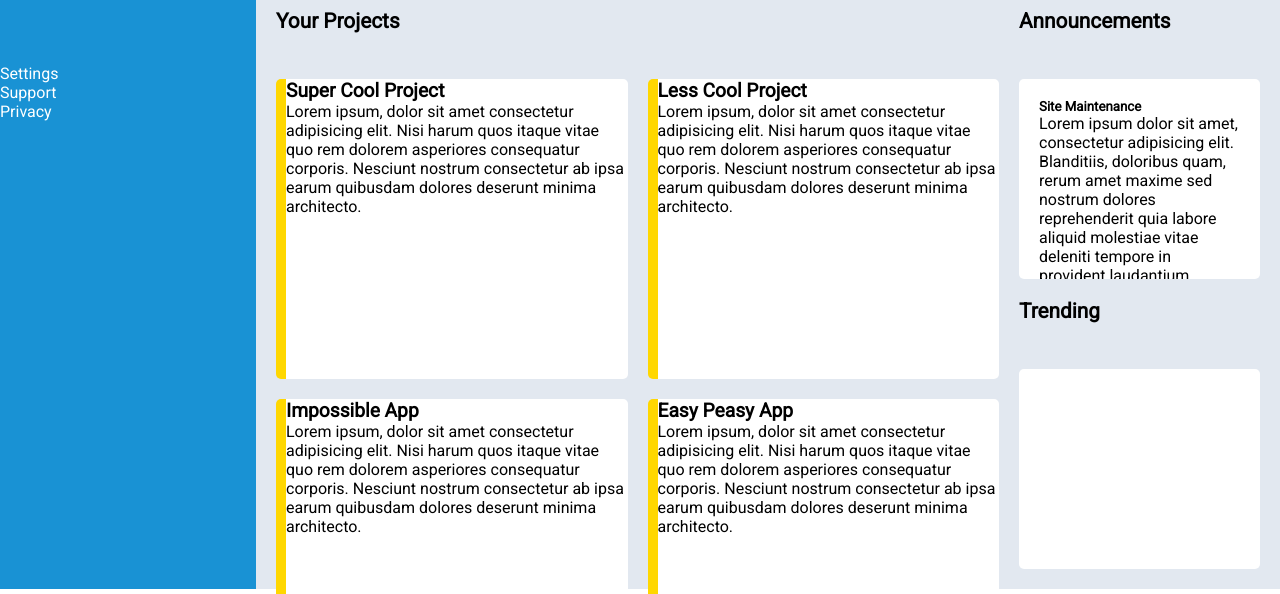
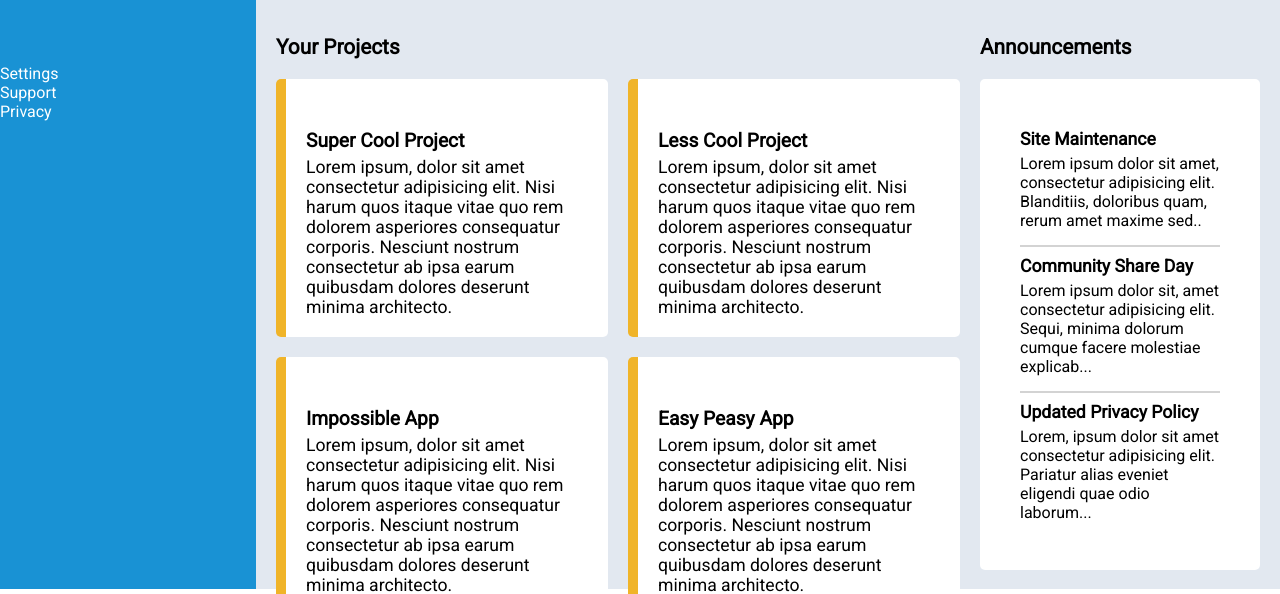
Before and after one commit to carloze11/admin-dashboard, a plain HTML site: page index.html in a window 1280 px wide. Shown: the part 211-805 px from the top of the page. Drawn offline with Linux system fonts and the light colour scheme.

Commit message:
Finish main content grid

```diff
--- a/index.html
+++ b/index.html
@@ -92,15 +92,15 @@
             <div class="announcements">
                 <div>
                     <h5>Site Maintenance</h5>
-                    <p>Lorem ipsum dolor sit amet, consectetur adipisicing elit. Blanditiis, doloribus quam, rerum amet maxime sed nostrum dolores reprehenderit quia labore aliquid molestiae vitae deleniti tempore in provident laudantium doloremque voluptates.</p>
+                    <p>Lorem ipsum dolor sit amet, consectetur adipisicing elit. Blanditiis, doloribus quam, rerum amet maxime sed..</p>
                 </div>
                 <div>
                     <h5>Community Share Day</h5>
-                    <p>Lorem ipsum dolor sit, amet consectetur adipisicing elit. Sequi, minima dolorum cumque facere molestiae explicabo quos. In libero animi sapiente repudiandae aliquam exercitationem doloribus distinctio suscipit cum eum. Quod, doloribus.</p>
+                    <p>Lorem ipsum dolor sit, amet consectetur adipisicing elit. Sequi, minima dolorum cumque facere molestiae explicab...</p>
                 </div>
                 <div>
                     <h5>Updated Privacy Policy</h5>
-                    <p>Lorem, ipsum dolor sit amet consectetur adipisicing elit. Pariatur alias eveniet eligendi quae odio laborum deleniti, distinctio laudantium accusantium corporis dolor similique. Sunt molestiae aliquid, debitis aliquam assumenda explicabo soluta.</p>
+                    <p>Lorem, ipsum dolor sit amet consectetur adipisicing elit. Pariatur alias eveniet eligendi quae odio laborum...</p>
                 </div>
             </div>
             <h3>Trending</h3>
--- a/styles.css
+++ b/styles.css
@@ -43,6 +43,7 @@
 .main-content {
     background-color: rgb(226, 232, 240);
     padding: 20px;
+    padding-bottom: 50px;
     grid-row: 2/3;
     grid-column: 2/3;
     display: grid;
@@ -54,8 +55,8 @@
 .projects {
     grid-row: 2/5;
     display: grid;
-    grid: 300px / repeat(auto-fit, minmax(300px, 1fr));
-    grid-auto-rows: 300px;
+    grid: none / repeat(auto-fit, minmax(300px, 1fr));
+    grid-auto-rows: 1fr;
     gap: 20px;
     min-width: 400px;
 }
@@ -63,24 +64,39 @@
 .projects > div {
     background-color: white;
     border-radius: 5px;
-    border-left: 10px solid gold;
-    min-width: 300px;
+    border-left: 10px solid rgb(240, 180, 41);
+    /* min-width: 300px; */
+    padding: 20px;
+    padding-top: 50px;
+}
+
+.projects p {
+    font-size: 1.1rem;
+    padding-top: 5px;
 }
 
 .announcements {
     background-color: white;
     border-radius: 5px;
-    padding: 20px;
+    padding: 40px;
     grid-row: 2/3;
     grid-column: 2/3;
     display: grid;
-    grid: repeat(3, 50px);
+    grid-template-rows: repeat(3, minmax(50px, 1fr));
+    justify-items: center;
+    align-items: center;
+    max-height: 445px;
+    min-width: 200px;
+}
+
+.announcements>div {
     overflow: hidden;
 }
 
-.announcements div p{
-    text-overflow: ellipsis;
-    min-width: 0;
+.announcements div:first-child,
+.announcements div:first-child + div {
+    border-bottom: 2px solid lightgray;
+    padding-bottom: 15px;
 }
 
 .trending {
@@ -90,12 +106,22 @@
     grid-row: 4/5;
     grid-column: 2/3;
     grid: repeat(4, 50px);
+    max-height: 445px;
+    min-width: 200px;
 }
 
 h3 {
     font-size: 1.3rem;
+    font-weight: 700;
+    align-self: end;
 }
 
 h4 {
     font-size: 1.2rem;
 }
+
+h5 {
+    font-size: 1.1rem;
+    font-weight: 600;
+    padding-bottom: 5px;
+}
```
